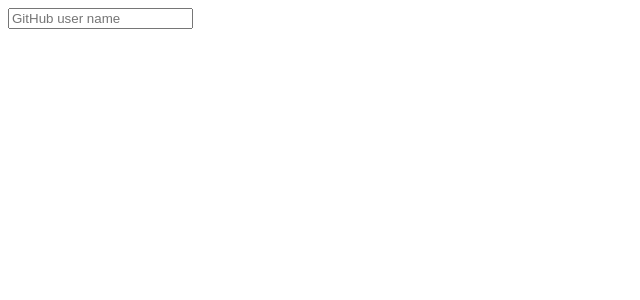
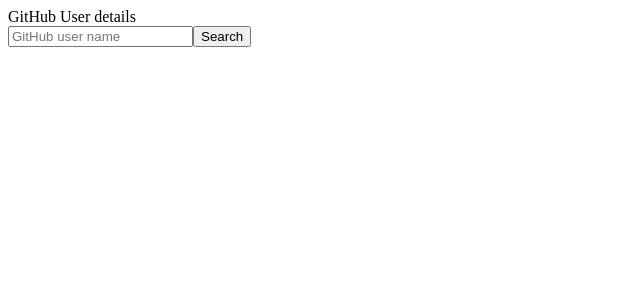
Before and after one commit to Madejczyk/github-search, a React app: page / in a window 1280 px wide. Shown: the top 300 px of the page, without its empty margins (0-640 px from the left). Built offline with nearby package versions, Linux system fonts and the light colour scheme.

Commit message:
Create simple form

```diff
--- a/src/components/github-search/GithubSearch.tsx
+++ b/src/components/github-search/GithubSearch.tsx
@@ -1,6 +1,17 @@
 import * as React from "react";
+import { SearchInput } from "./SearchInput";
+import { SubmitButton } from "./SubmitButton";
+import { Title } from "./Title";
+
+enum LoadingState {
+    NOT_LOADED = "NOT_LOADED",
+    LOADING = "LOADING",
+    LOADED = "LOADED",
+    ERROR = "ERROR",
+}
 
 type GithubSearchState = {
+    loadingState: LoadingState
     userName: string,
 };
 
@@ -8,25 +19,32 @@
     constructor(props: {}) {
         super(props);
         this.state = {
+            loadingState: LoadingState.NOT_LOADED,
             userName: "",
         };
         this.onChange = this.onChange.bind(this);
+        this.handleSubmit = this.handleSubmit.bind(this);
     }
 
     private onChange(event: React.ChangeEvent<HTMLInputElement>) {
         this.setState({userName: event.target.value});
     }
 
+    private handleSubmit(event: React.FormEvent<HTMLFormElement>) {
+        this.setState({loadingState: LoadingState.LOADING});
+        event.preventDefault();
+    }
+
     public render() {
         return (
-            <>
-                <input
-                    type="text"
-                    placeholder="GitHub user name"
+            <form onSubmit={this.handleSubmit}>
+                <Title/>
+                <SearchInput
+                    onChange={this.onChange}
                     value={this.state.userName}
-                    onChange={this.onChange}
                 />
-            </>
+                <SubmitButton/>
+            </form>
         );
     }
 }
--- /dev/null
+++ b/src/components/github-search/SearchInput.tsx
@@ -0,0 +1,13 @@
+import * as React from "react";
+
+type SearchInputProps = {
+    onChange: (event: React.ChangeEvent<HTMLInputElement>) => void,
+    value: string,
+};
+
+export const SearchInput = (props: SearchInputProps) => <input
+    type="text"
+    placeholder="GitHub user name"
+    value={props.value}
+    onChange={props.onChange}
+/>;
--- /dev/null
+++ b/src/components/github-search/SubmitButton.tsx
@@ -0,0 +1,3 @@
+import * as React from "react";
+
+export const SubmitButton = () => <input type="submit" value="Search" />;
--- /dev/null
+++ b/src/components/github-search/Title.tsx
@@ -0,0 +1,5 @@
+import * as React from "react";
+
+export const Title = () => <div>
+    GitHub User details
+</div>;
```
Also changed, not shown: 2 other files (tests, documents, lock files or other folders).
